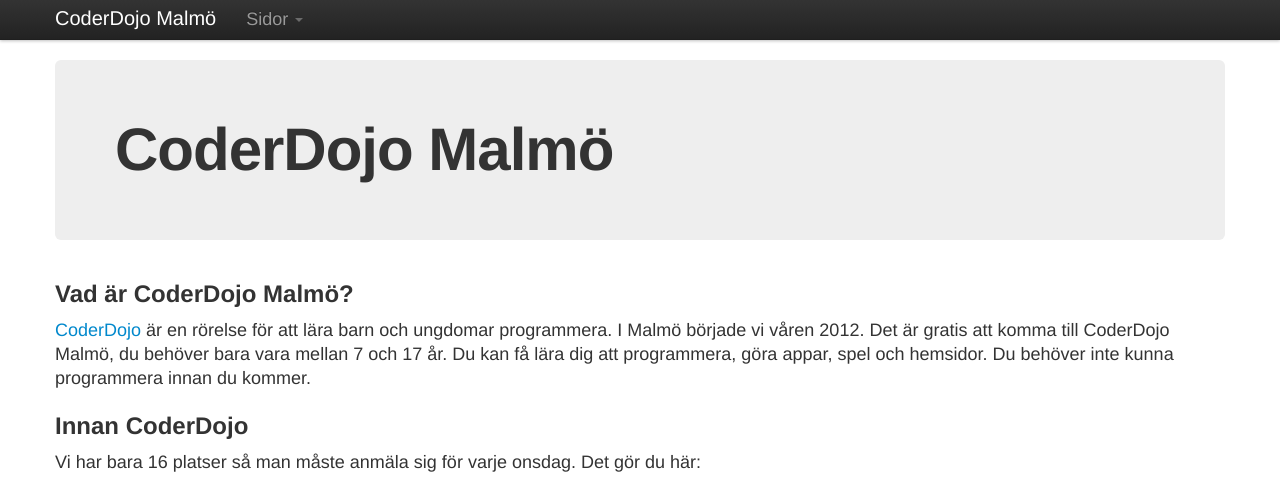
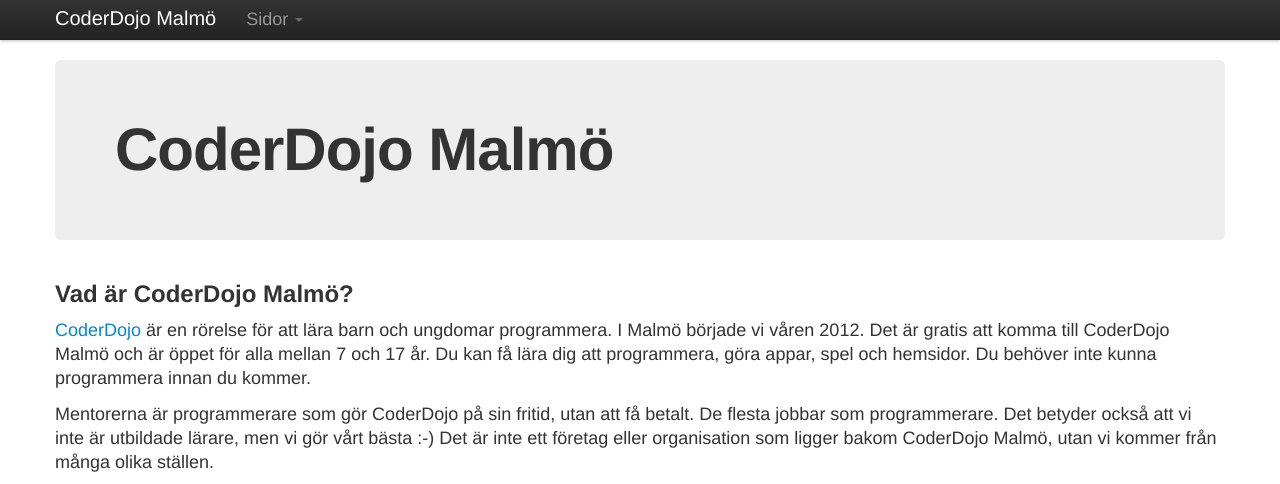
Before and after one commit to coderdojo-malmo/coderdojo-malmo.github.com, a Jekyll site: the page built from indexbrandnew.html, in a window 1280 px wide and 1400 px high. Shown: the top 484 px of the window. Built offline with Jekyll 4.4.1, drawn with Linux system fonts in a browser that asks for light colours; some of the changed text lies outside the part shown; grey boxes are pictures that could not be loaded.

Commit message:
Content more!

```diff
--- a/assets/style.css
+++ b/assets/style.css
@@ -1,8 +1,10 @@
 body {
     padding-top: 60px;
+    padding-bottom: 100px;
 }
 
 #mentors .span3 {
     text-align: center;
     font-weight: bold;
+    padding: 20px;
 }
--- a/indexbrandnew.html
+++ b/indexbrandnew.html
@@ -7,10 +7,11 @@
 
 <h2>Vad är CoderDojo Malmö?</h2>
 
-<p><a href=http://coderdojo.com>CoderDojo</a> är en rörelse för att lära barn och ungdomar programmera. I Malmö började vi våren 2012. Det är gratis att komma till CoderDojo Malmö, du behöver bara vara mellan 7 och 17 år. Du kan få lära dig att programmera, göra appar, spel och hemsidor. Du behöver inte kunna programmera innan du kommer.</p>
+<p><a href=http://coderdojo.com>CoderDojo</a> är en rörelse för att lära barn och ungdomar programmera. I Malmö började vi våren 2012. Det är gratis att komma till CoderDojo Malmö och är öppet för alla mellan 7 och 17 år. Du kan få lära dig att programmera, göra appar, spel och hemsidor. Du behöver inte kunna programmera innan du kommer.</p>
 
-<!-- TODO vem driver? -->
-<!-- Facebook, twitter, google group -->
+<p>Mentorerna är programmerare som gör CoderDojo på sin fritid, utan att få betalt. De flesta jobbar som programmerare. Det betyder också att vi inte är utbildade lärare, men vi gör vårt bästa :-)  Det är inte ett företag eller organisation som ligger bakom CoderDojo Malmö, utan vi kommer från många olika ställen.</p>
+
+<p>Vi finns på <a href="http://www.facebook.com/pages/CoderDojo-Malm%C3%B6/315287201860305">Facebook</a>, <a href=https://twitter.com/CoderDojoMalmo>Twitter</a> och <a href=https://groups.google.com/group/coderdojo-malmo>Google Grupper</a>.</p>
 
 <h2>Innan CoderDojo</h2>
 
@@ -18,17 +19,17 @@
 
 <iframe src="http://www.eventbrite.com/tickets-external?eid=4034376930&ref=etckt" frameborder=0 height=270 Width=100% vspace=0 hspace=0 marginheight=5 marginwidth=5 scrolling=auto allowtransparency=true></iframe>
 
-<p>Har du inte programmerat förut kan du tjuvstarta genom att börja med <a href=http://scratch.mit.edu/>Scratch</a> på din datorn hemma (<a href=https://sites.google.com/site/scratchprogrammering/>här</a> finns hjälp på svenska). Det kan vara lite pyssligt att komma igång så krånglar det för mycket så pausa tills du kommer till CoderDojo.</p>
+<p>Har du inte programmerat förut kan du tjuvstarta med <a href=http://scratch.mit.edu/>Scratch</a> på din datorn hemma (<a href=https://sites.google.com/site/scratchprogrammering/>här</a> finns hjälp på svenska). Det kan vara lite pyssligt att komma igång så krånglar det för mycket så pausa tills du kommer till CoderDojo.</p>
 
 <h2>Under CoderDojo</h2>
 
 <p>En vanlig träff ser ut så här. Du kommer till <a href=http://www.mediaevolutioncity.se/>Media Evolution City</a> (Stora Varvsgatan 6a, Malmö). Om du vill kan du ta med en förälder. Har du tillgång till en laptop så ta jättegärna med den.</p>
 
-<p><a href="http://goo.gl/maps/VLZz8"><img src="http://maps.googleapis.com/maps/api/staticmap?center=Stora+Varvsgatan+6a,+Malm%C3%B6,+Sverige&markers=color:green%7CStora+Varvsgatan+6a,+Malm%C3%B6,+Sverige&zoom=16&size=1170x200&sensor=false"></a></p>
+<p><a href=http://goo.gl/maps/VLZz8><img src="http://maps.googleapis.com/maps/api/staticmap?center=Stora+Varvsgatan+6a,+Malm%C3%B6,+Sverige&markers=color:green%7CStora+Varvsgatan+6a,+Malm%C3%B6,+Sverige&zoom=16&size=1170x200&sensor=false"></a></p>
 
 <p>När du kommer till rummet där vi har CoderDojo finns ett bord där man får skriva en namnlapp. Alla har namnlappar på sig så vi har lättare att lära varandras namn.</p>
 
-<p>När du har din namnlapp är det dags att välja bord (är det svårt att välja så kan du fråga en mentor om hjälp). Vi brukar ha tre bord:</p>
+<p>När du har din namnlapp är det dags att välja bord (fråga gärna en mentor om hjälp). Vi brukar ha tre bord:</p>
 
 <ul>
 	<li>Scratch, där du kan göra ett spel
@@ -44,26 +45,51 @@
 
 <h2>Mentorer</h2>
 
-<!-- vi är öppna för nya mentorer -->
+<p>Det är lite olika mentorer som kommer varje gång. Vi vill jättegärna bli fler och det krävs inte så mycket för bli mentor. De som vill bli mentorer kan höra av sig till vår <a href=http://groups.google.com/group/coderdojo-malmo>Google Grupp</a>.</p>
 
-<!-- 4 mentorer per row. alfabetisk ordning -->
 <div id=mentors class=row>
 	<div class=span3>
 		<img src=http://www.gravatar.com/avatar/e3bce57ea4282d89d348aeeb70261f7f?s=200&d=mm><br>
-		Jonas Bengtsson
+		Jonas Bengtsson <a href="mailto:jonas.b@gmail.com"><i class=icon-envelope></i></a>
+	</div>
+	<div class=span3>
+		<img src=http://www.gravatar.com/avatar/0cfbcb516ff29c3ff16627b2cf7ad688?s=200&d=mm><br>
+		Simon Gate
+	</div>
+	<div class=span3>
+		<img src=http://www.gravatar.com/avatar/3641d70f1fa8bdf2b9fb825ad1b22bc5?s=200&d=mm><br>
+		Joel Hansson
+	</div>
+	<div class=span3>
+		<img src=http://www.gravatar.com/avatar/712b0ac856c2d99a1db0a604a91c1251?s=200&d=mm><br>
+		Leif Högberg
 	</div>
 	<div class=span3>
 		<img src=http://www.gravatar.com/avatar/577ffaaa74822dddde97e39d72c5d953?s=200&d=mm><br>
 		Olle Jonsson
 	</div>
-	<!--
 	<div class=span3>
-		<img src=http://www.gravatar.com/avatar/EMAILHASH?s=200&d=mm><br>
-		Someone
+		<img src=http://www.gravatar.com/avatar/cf736d37bc29be6cabec520af12e83f4?s=200&d=mm><br>
+		Peter Neubauer
 	</div>
 	<div class=span3>
-		<img src=http://www.gravatar.com/avatar/EMAILHASH?s=200&d=mm><br>
-		Someone
+		<img src=http://www.gravatar.com/avatar/5c13033ea365ed1637e55c7c9a44fce3?s=200&d=mm><br>
+		Bo Peterson
 	</div>
-	-->
+	<div class=span3>
+		<img src=http://www.gravatar.com/avatar/21528d7ccd492cab72c4a95a00f42f87?s=200&d=mm><br>
+		Magnus Robertsson
+	</div>
+	<div class=span3>
+		<img src=http://www.gravatar.com/avatar/3f0c402f9a769cb711b8dee7d69045a1?s=200&d=mm><br>
+		Per Thulin
+	</div>
+	<div class=span3>
+		<img src=http://www.gravatar.com/avatar/772ba17cfc9272b14e17030f359b5523?s=200&d=mm><br>
+		Michael Tiberg
+	</div>
 </div>
+
+<h2>Frågor</h2>
+
+<p>Är det något du undrar så fråga gärna på vår <a href=http://groups.google.com/group/coderdojo-malmo>Google Grupp</a>. Du kan också höra av dig direkt till något mentor.</p>
```
